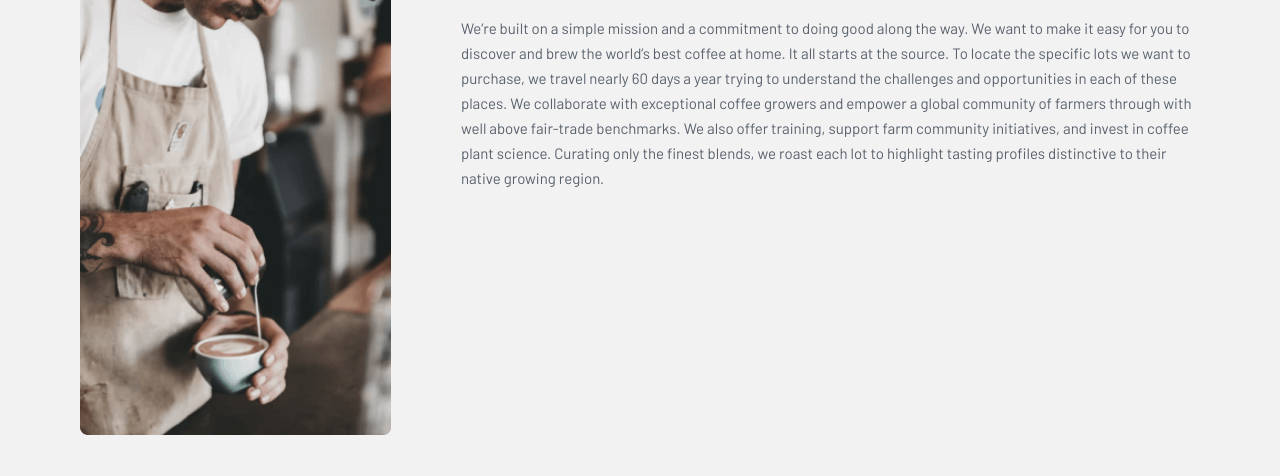
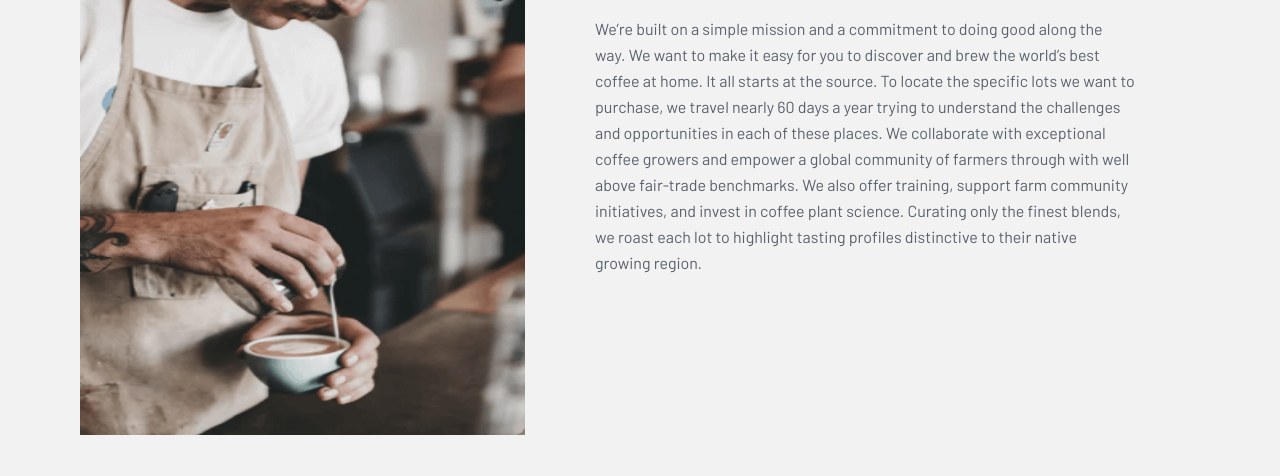
Before and after one commit to jasur727/48-dars-coofferoster, a plain HTML site: page about.html in a window 1280 px wide. Shown: the part 724-1200 px from the top of the page. Drawn offline with Linux system fonts and the light colour scheme.

Commit message:
add width

```diff
--- a/css/about.css
+++ b/css/about.css
@@ -607,6 +607,12 @@ body {
     background-size: cover;
   }
 
+  .commitment--text{
+    width: 540px;
+    font-size: 16px;
+    line-height: 26px;
+  }
+
   .uncompromising {
     background-color: #2C343E;
     border-radius: 10px;
```
